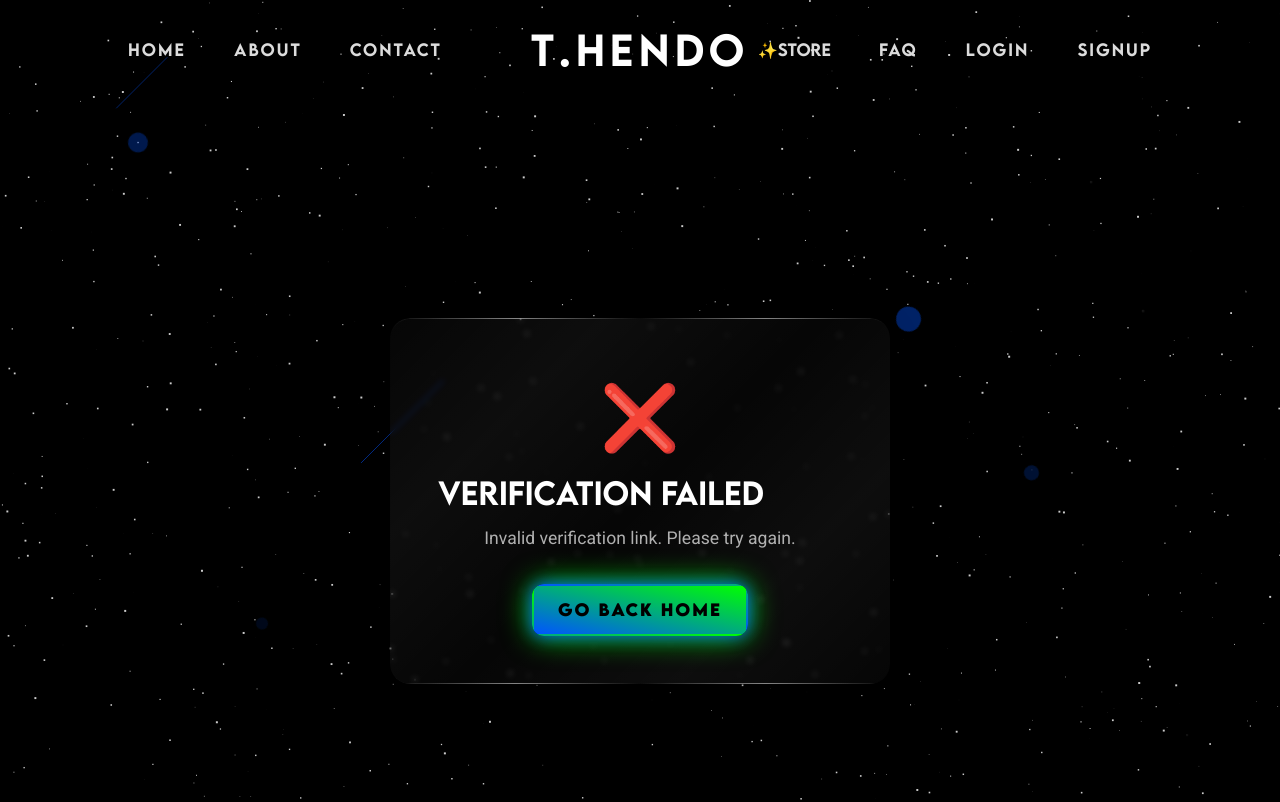
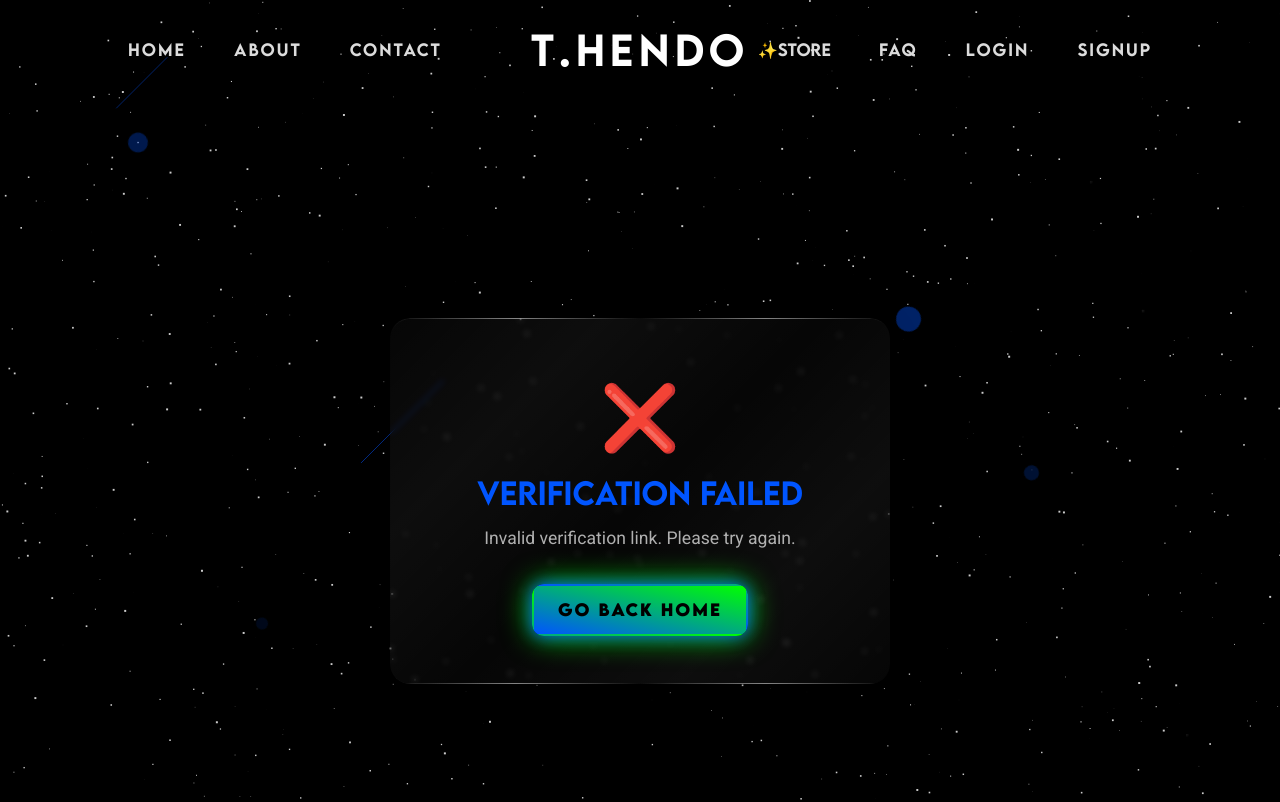
Before and after one commit to NikoDola/hendo, a Next.js app: page /verify-email in a window 1280 px wide. Shown: the top 802 px of the page. Built offline with nearby package versions, Linux system fonts and the light colour scheme; no server answers.

Commit message:
email verify ui done

```diff
--- a/src/app/verify-email/verify-email.css
+++ b/src/app/verify-email/verify-email.css
@@ -26,8 +26,10 @@
 .verificationCard h2 {
   font-family: var(--font-lemonmilk, 'LEMON MILK', sans-serif);
   font-size: var(--text-3xl);
-  margin: 1rem 0;
-  color: white;
+  margin: 1rem auto;
+  /* Override global h2 "width: max-content" so this title can center properly */
+  width: 100%;
+  text-align: center;
 }
 
 .verificationCard p {
@@ -35,6 +37,7 @@
   font-size: 1.1rem;
   line-height: 1.6;
   margin: 1rem 0 2rem 0;
+  /* Don't force white; keep consistent with theme */
   color: rgba(255, 255, 255, 0.85);
   opacity: 0.8;
 }
@@ -63,6 +66,9 @@
 .errorIcon {
   font-size: 4rem;
   margin-bottom: 1rem;
+  width: 100%;
+  display: flex;
+  justify-content: center;
 }
 
 .successActions,
```
